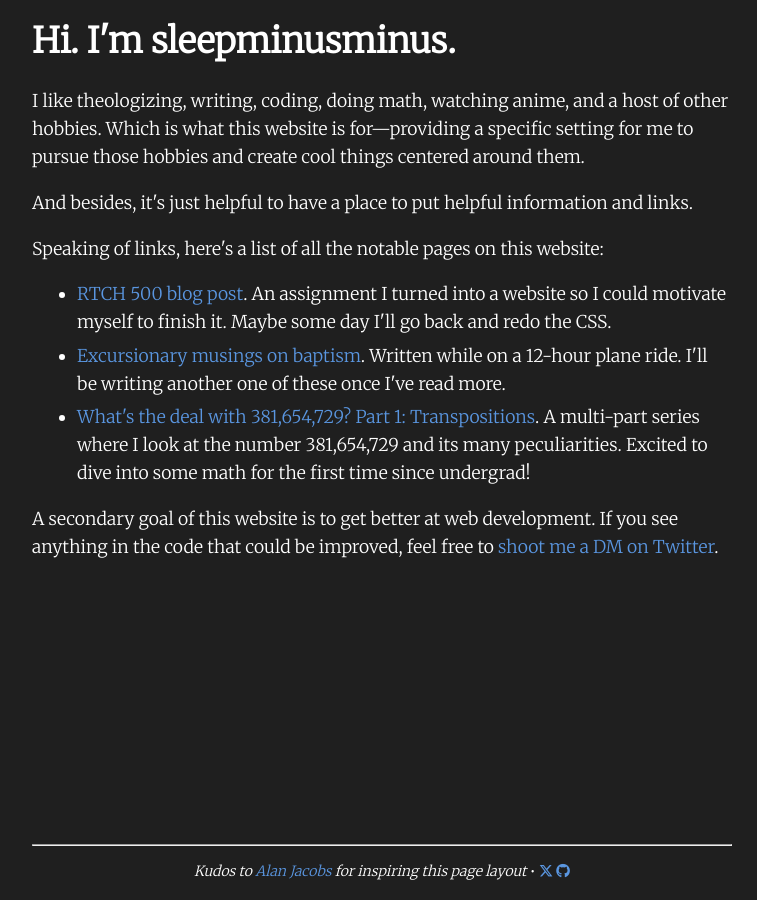
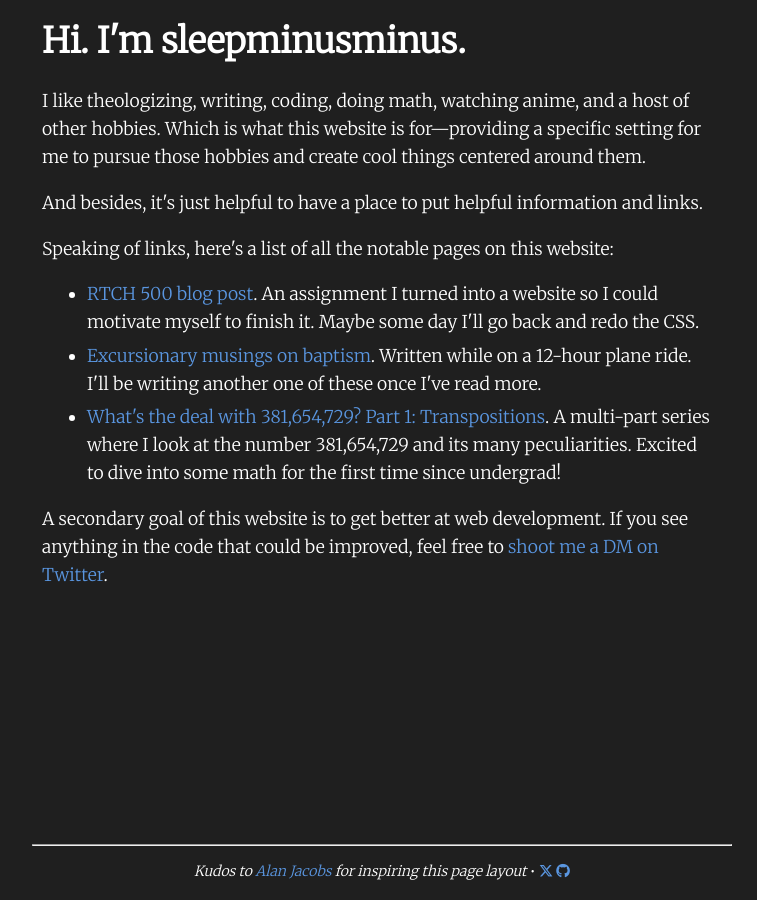
Before and after one commit to sleepminusminus/sleepminusminus.github.io, a Jekyll site: the page built from index.html, in a window 1280 px wide. Shown: the whole page, without its empty margins (258-1015 px from the left). Built offline with Jekyll 4.4.1, drawn with Linux system fonts in a browser that asks for light colours; nearby versions of some CDN libraries.

Commit message:
Fix padding for all pages

```diff
--- a/_sass/main.scss
+++ b/_sass/main.scss
@@ -19,6 +19,11 @@ body {
     padding: .2in 0px $footer-height 0px;
     position: relative;
     min-height: 100vh;
+}
+
+main {
+    box-sizing: border-box;
+    padding: 0px 10px;
 }
 
 footer {
```
